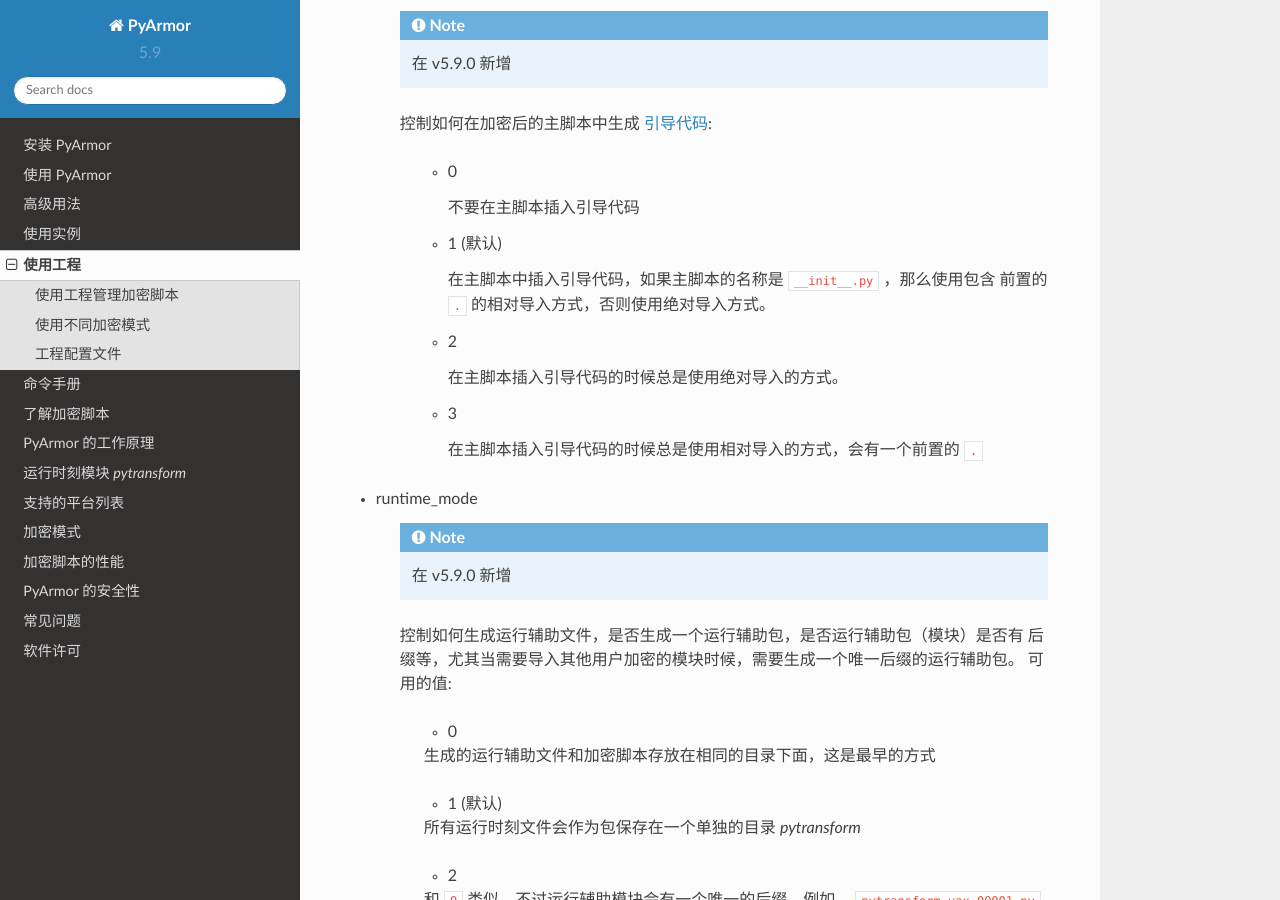
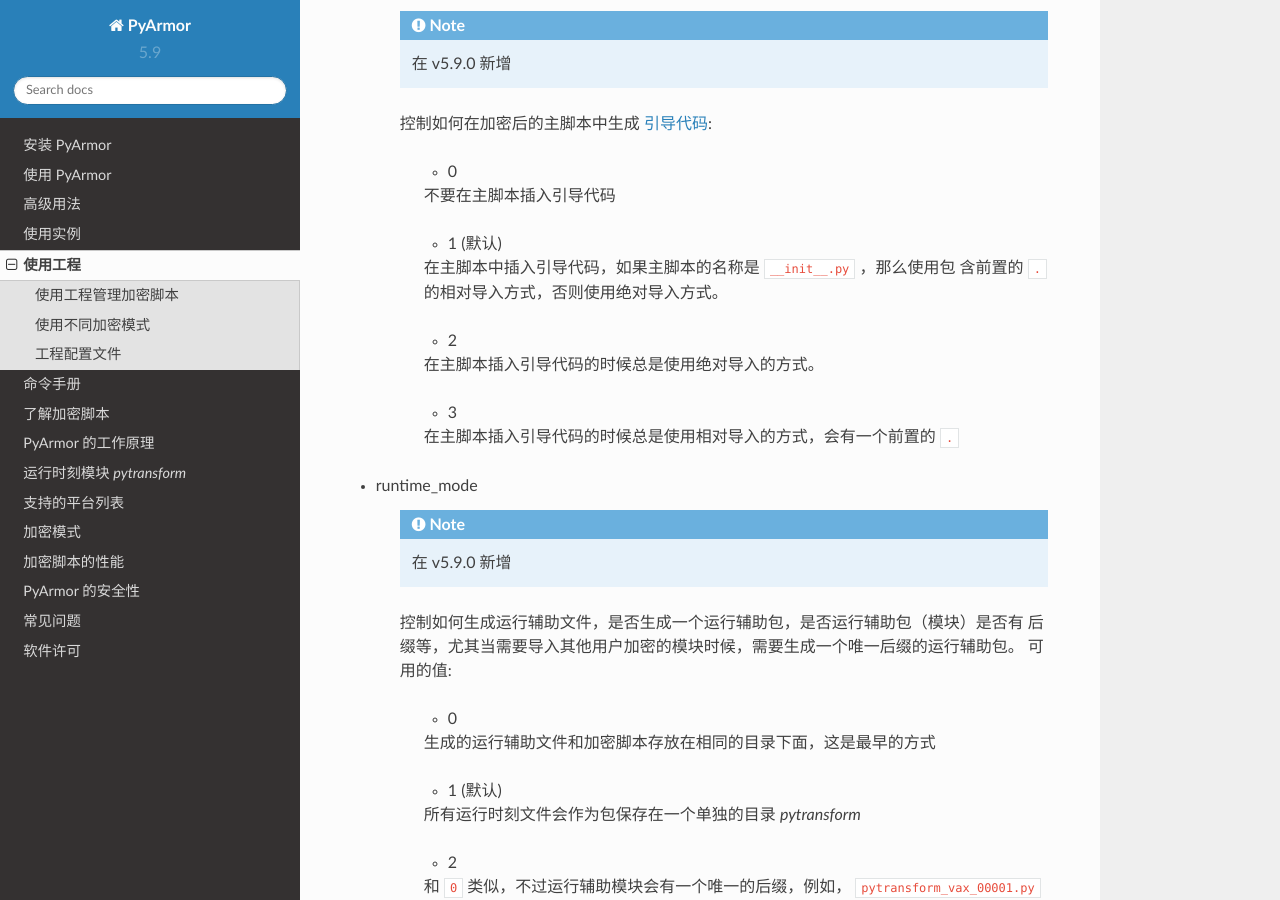
Before and after one commit to dashingsoft/pyarmor-docs-zh, a Sphinx documentation site: the page built from docs/project.rst, in a window 1280 px wide and 900 px high, scrolled down 5164 px. Built offline with Sphinx 7.4.7 and the Read the Docs theme 2.0.0, drawn with Linux system fonts in a browser that asks for light colours.

Commit message:
Fix doc format

```diff
--- a/docs/project.rst
+++ b/docs/project.rst
@@ -241,20 +241,20 @@
 
         - 0
 
-          不要在主脚本插入引导代码
+        不要在主脚本插入引导代码
 
         - 1 (默认)
 
-          在主脚本中插入引导代码，如果主脚本的名称是 ``__init__.py`` ，那么使用包含
-          前置的 ``.`` 的相对导入方式，否则使用绝对导入方式。
+        在主脚本中插入引导代码，如果主脚本的名称是 ``__init__.py`` ，那么使用包
+        含前置的 ``.`` 的相对导入方式，否则使用绝对导入方式。
 
         - 2
 
-          在主脚本插入引导代码的时候总是使用绝对导入的方式。
+        在主脚本插入引导代码的时候总是使用绝对导入的方式。
 
         - 3
 
-          在主脚本插入引导代码的时候总是使用相对导入的方式，会有一个前置的 ``.``
+        在主脚本插入引导代码的时候总是使用相对导入的方式，会有一个前置的 ``.``
 
 * runtime_mode
 
```
